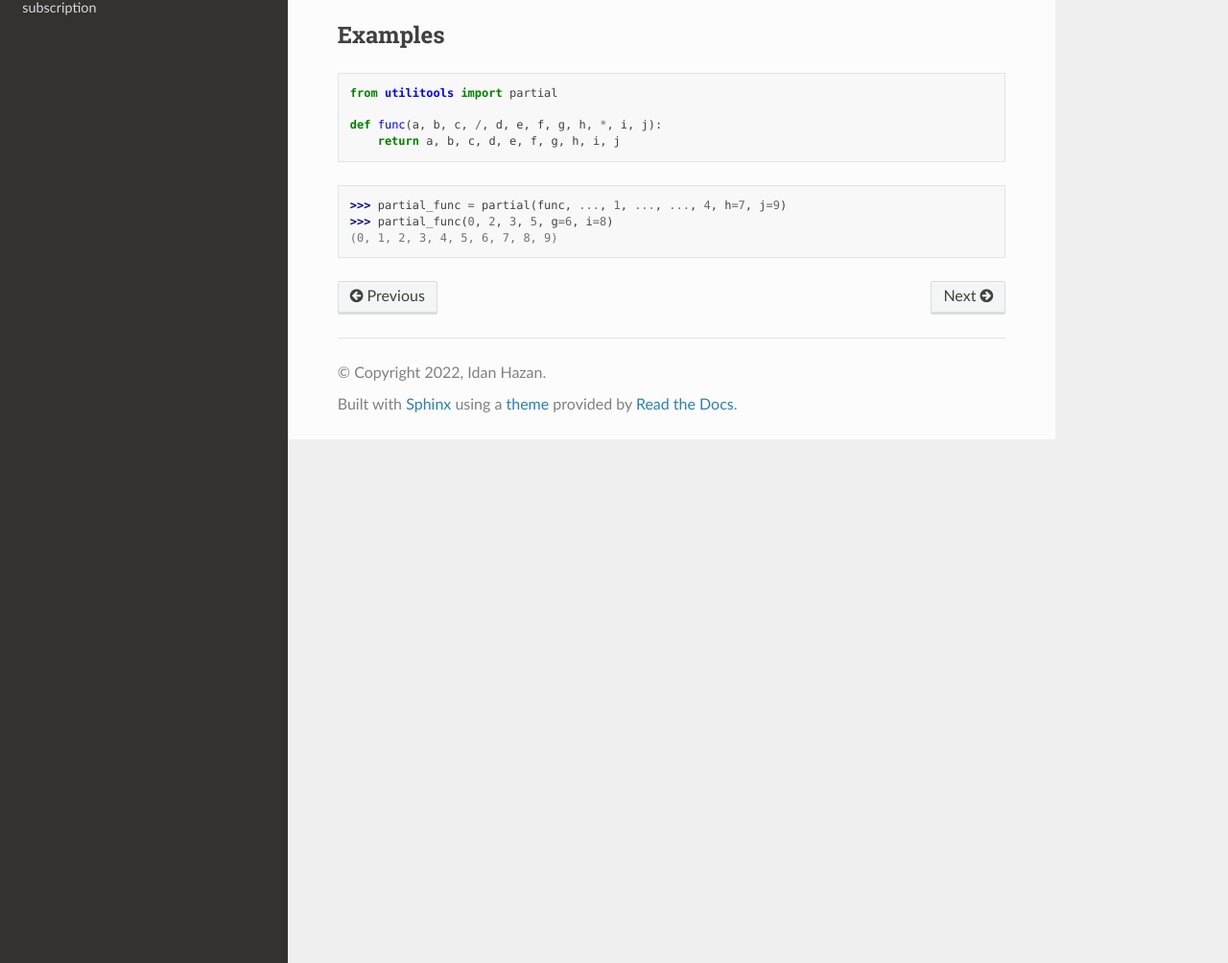
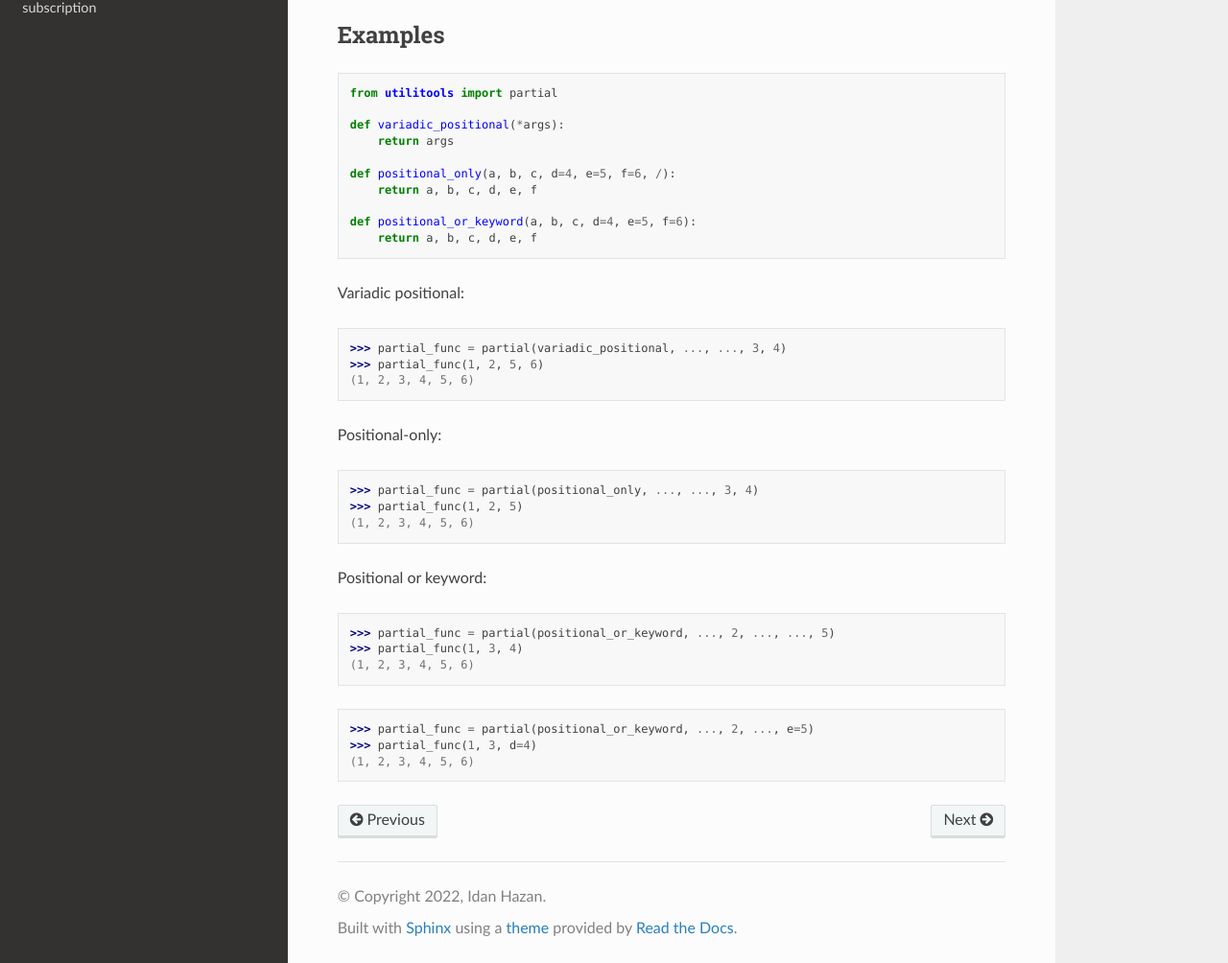
Before and after one commit to idanhazan/utilitools, a Sphinx documentation site: the page built from docs/collection/partial.rst, in a window 1280 px wide and 1268 px high, cut to the strip 264-1268 px from the top of the window. Shown: the whole strip at 96% size. Built offline with Sphinx 7.4.7 and the Read the Docs theme 2.0.0, drawn with Linux system fonts in a browser that asks for light colours.

Commit message:
Update partial.rst

```diff
--- a/docs/collection/partial.rst
+++ b/docs/collection/partial.rst
@@ -16,9 +16,34 @@ Examples
 
     from utilitools import partial
 
-    def func(a, b, c, /, d, e, f, g, h, *, i, j):
-        return a, b, c, d, e, f, g, h, i, j
+    def variadic_positional(*args):
+        return args
 
->>> partial_func = partial(func, ..., 1, ..., ..., 4, h=7, j=9)
->>> partial_func(0, 2, 3, 5, g=6, i=8)
-(0, 1, 2, 3, 4, 5, 6, 7, 8, 9)
+    def positional_only(a, b, c, d=4, e=5, f=6, /):
+        return a, b, c, d, e, f
+
+    def positional_or_keyword(a, b, c, d=4, e=5, f=6):
+        return a, b, c, d, e, f
+
+
+Variadic positional:
+
+>>> partial_func = partial(variadic_positional, ..., ..., 3, 4)
+>>> partial_func(1, 2, 5, 6)
+(1, 2, 3, 4, 5, 6)
+
+Positional-only:
+
+>>> partial_func = partial(positional_only, ..., ..., 3, 4)
+>>> partial_func(1, 2, 5)
+(1, 2, 3, 4, 5, 6)
+
+Positional or keyword:
+
+>>> partial_func = partial(positional_or_keyword, ..., 2, ..., ..., 5)
+>>> partial_func(1, 3, 4)
+(1, 2, 3, 4, 5, 6)
+
+>>> partial_func = partial(positional_or_keyword, ..., 2, ..., e=5)
+>>> partial_func(1, 3, d=4)
+(1, 2, 3, 4, 5, 6)
```
